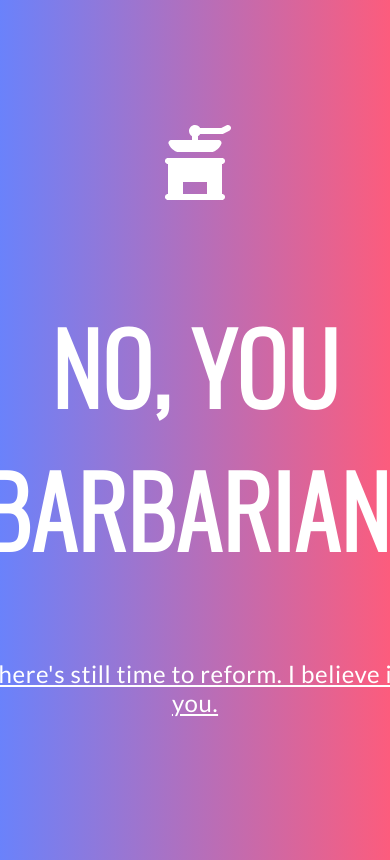
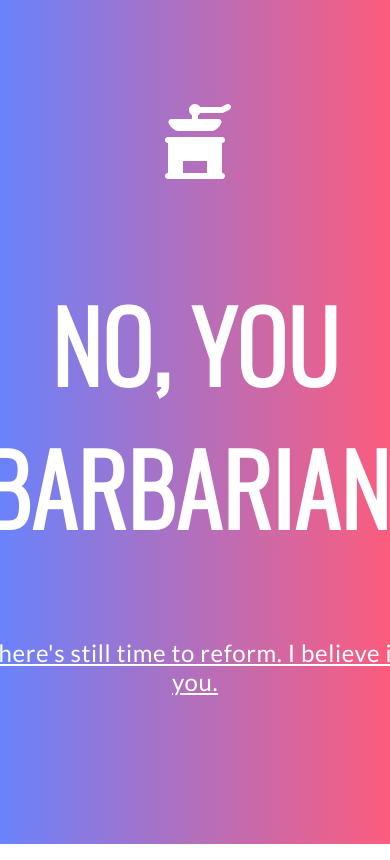
Before and after one commit to kldupless/pepper, a plain HTML site: page index.html in a window 390 px wide. Shown: the top 860 px of the page. Drawn offline with nearby package versions, Linux system fonts and the light colour scheme.

Commit message:
fix spacing on mobile maybe

```diff
--- a/styles.css
+++ b/styles.css
@@ -18,11 +18,12 @@ h1{
     text-transform: uppercase;
 }
 section{
-    min-height: 100vh;
+    min-height: 95vh;
     display: flex;
     justify-content: center;
     align-items: center;
 }
 .main-container{
 text-align: center;
+padding: 10px;
 }
```
